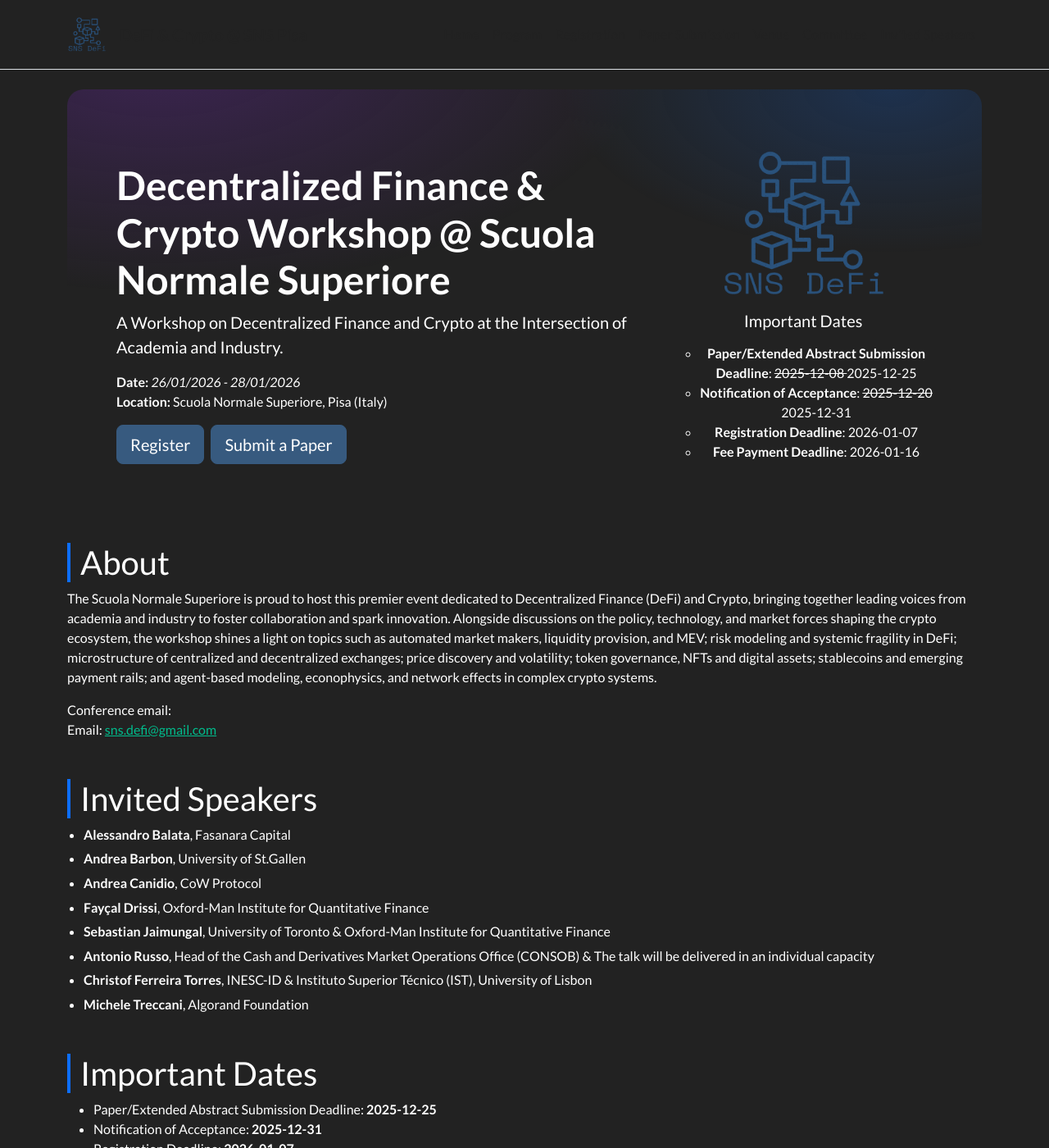
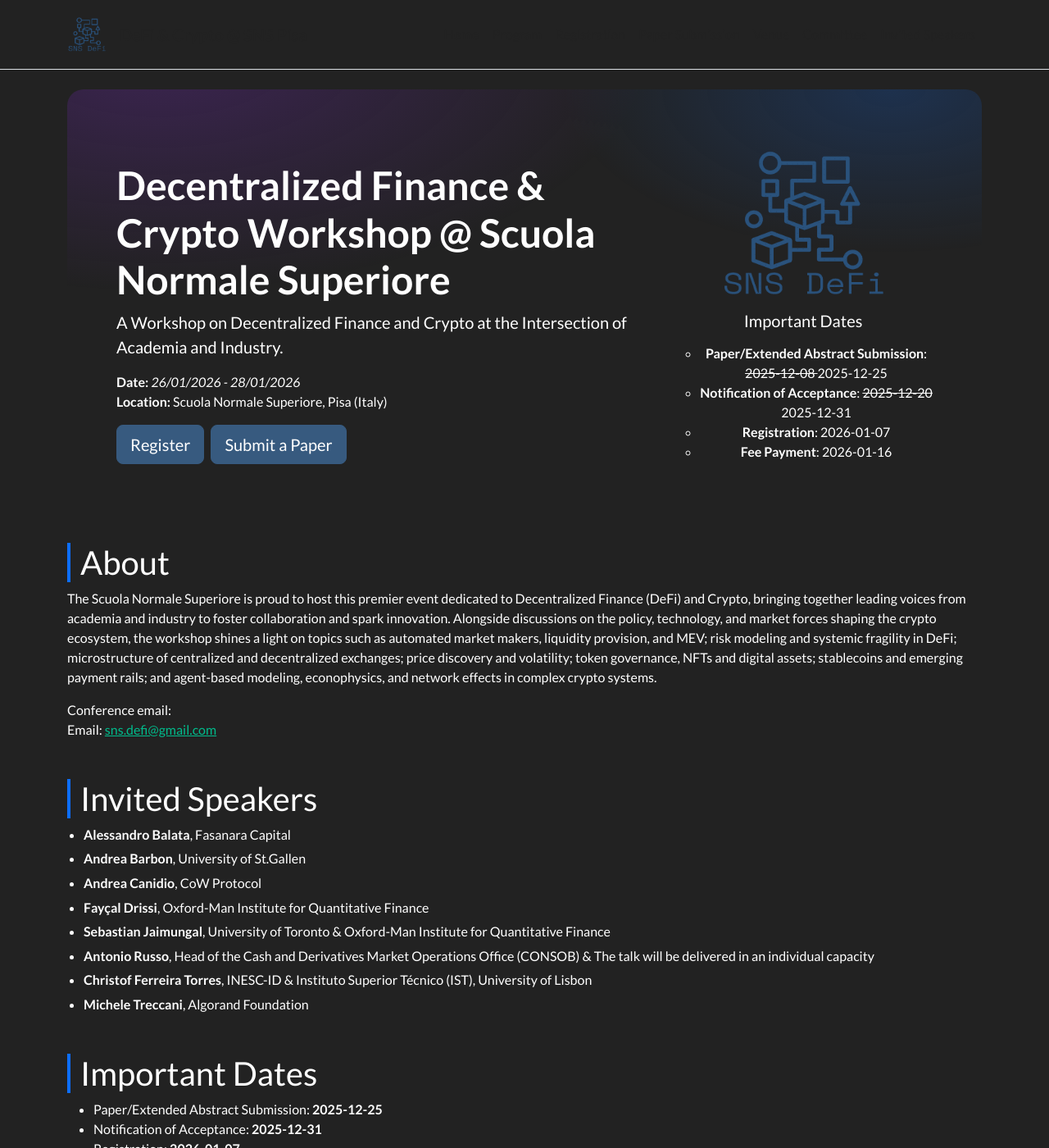
Before and after one commit to sns-defi/sns-defi.github.io, a Jekyll site: the page built from index.md, in a window 1280 px wide and 1400 px high. Shown: the whole window at 82% size. Built offline with Jekyll 4.4.1, drawn with Linux system fonts in a browser that asks for light colours; nearby versions of some CDN libraries; some of the changed text lies outside the part shown.

Commit message:
Rename deadlines for clarity

```diff
--- a/_data/deadlines.yml
+++ b/_data/deadlines.yml
@@ -1,4 +1,4 @@
-- name: "Paper/Extended Abstract Submission Deadline"
+- name: "Paper/Extended Abstract Submission"
   prev: |
     2025-12-08
   date: |
@@ -10,10 +10,10 @@
   date: |
     2025-12-31
 
-- name: "Registration Deadline"
+- name: "Registration"
   date: |
     2026-01-07
 
-- name: "Fee Payment Deadline"
+- name: "Fee Payment"
   date: |
     2026-01-16
```
